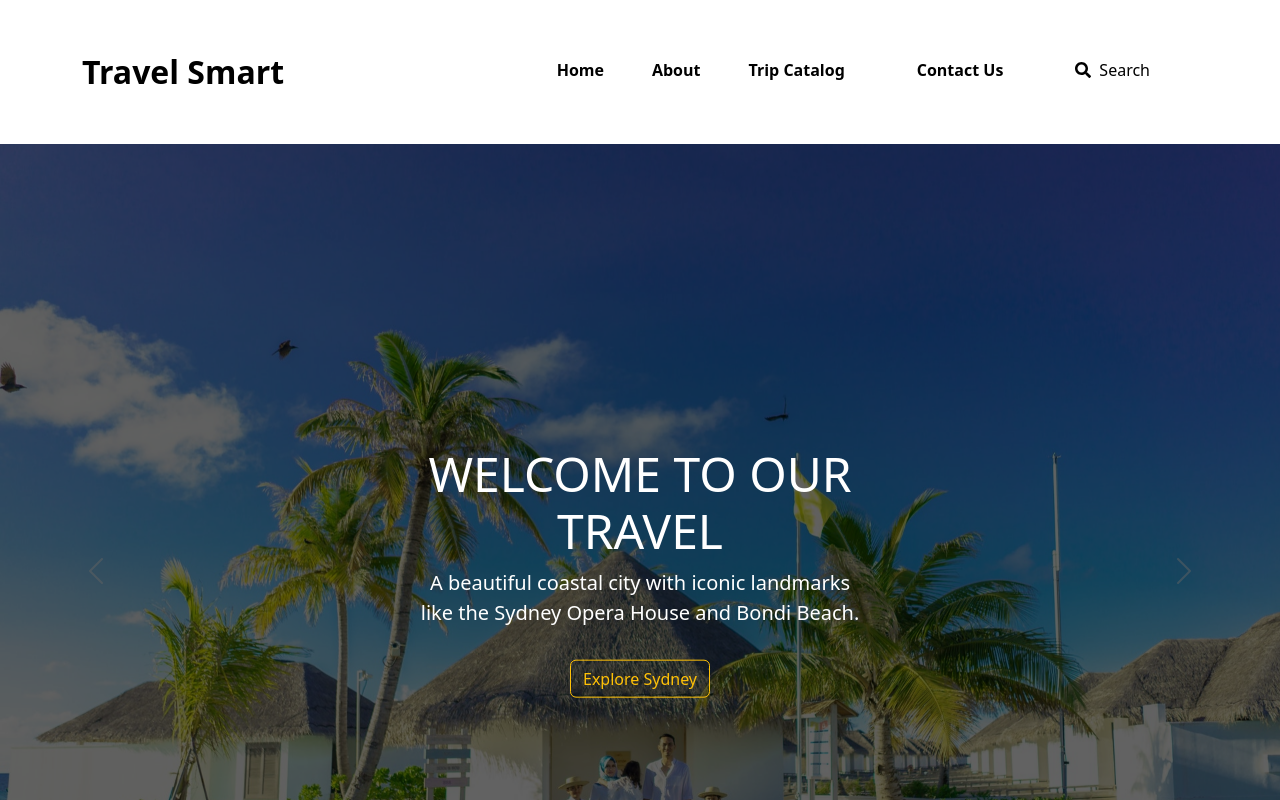
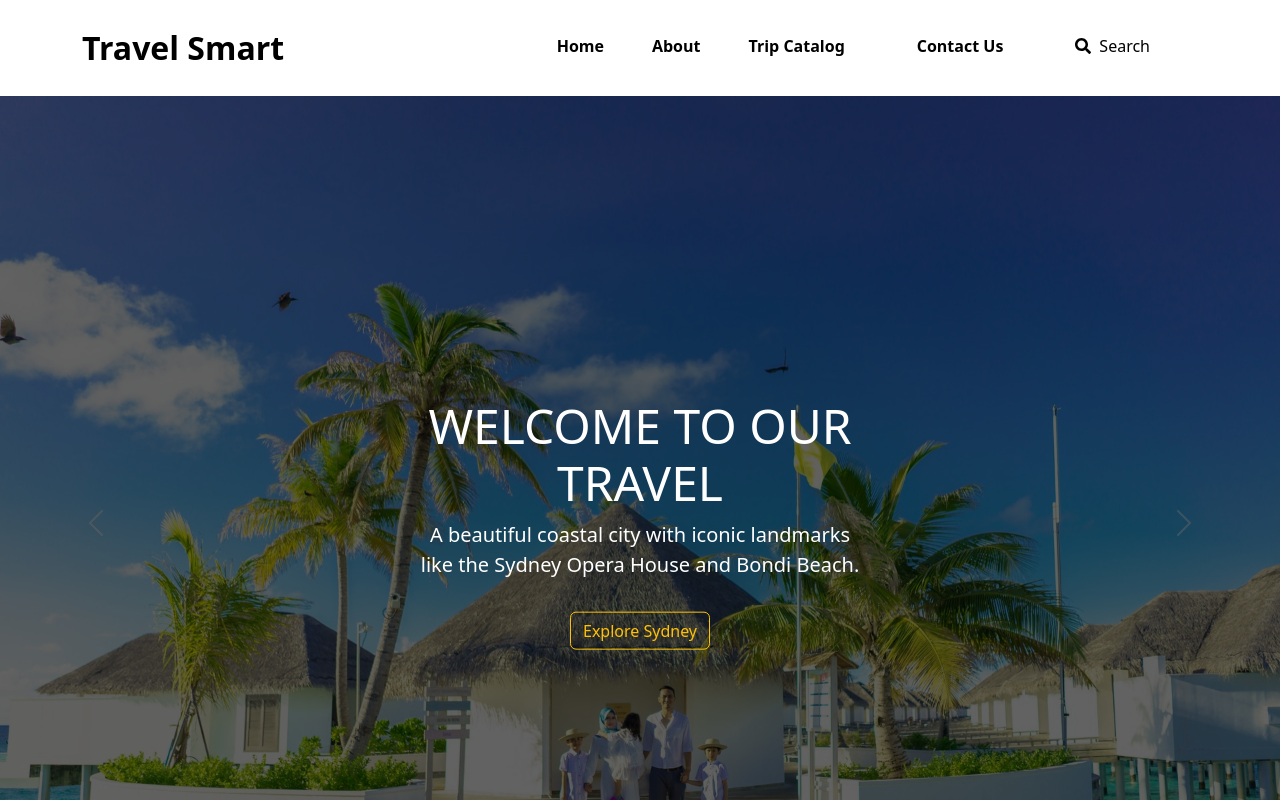
Before and after one commit to DeTechTitans/travel-smart, a React (Vite) app: page / in a window 1280 px wide. Shown: the top 800 px of the page. Built offline with nearby package versions, Linux system fonts and the light colour scheme.

Commit message:
updat nav

```diff
--- a/src/pages/Header/Nav.jsx
+++ b/src/pages/Header/Nav.jsx
@@ -27,7 +27,7 @@ const Nav = () => {
     return (
         <div>
             <nav className="navbar navbar-expand-lg bg-white">
-                <div className="container py-lg-4">
+                <div className="container py-lg-">
                     <a className="navbar-brand text-black lead display-5 fs-2 fw-bold my-lg-3" href="#">
                         Travel Smart
                     </a>
```
